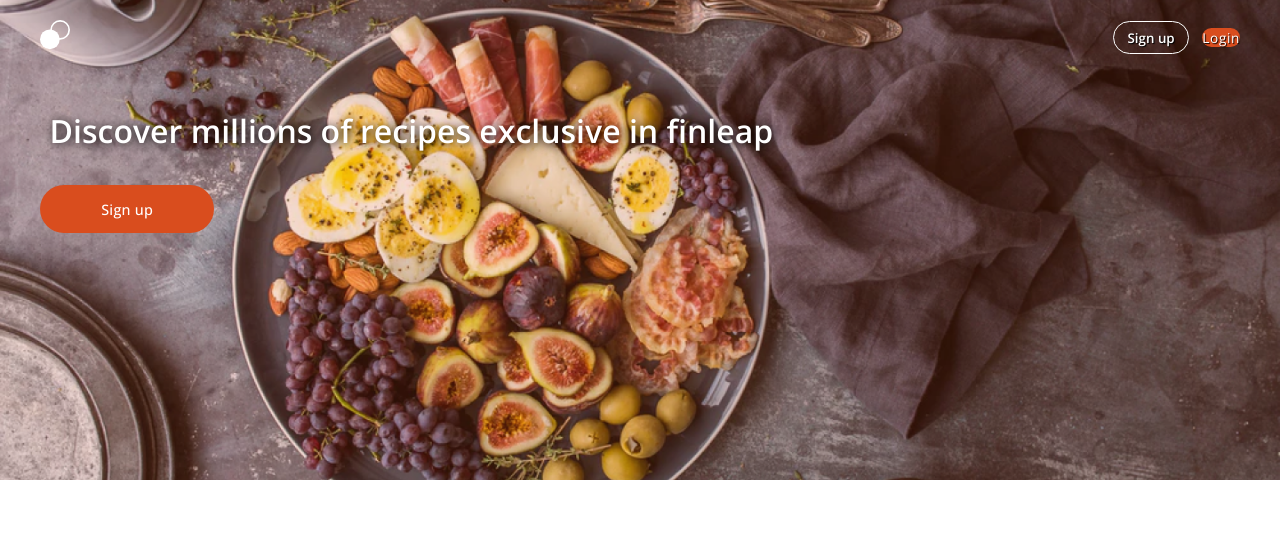
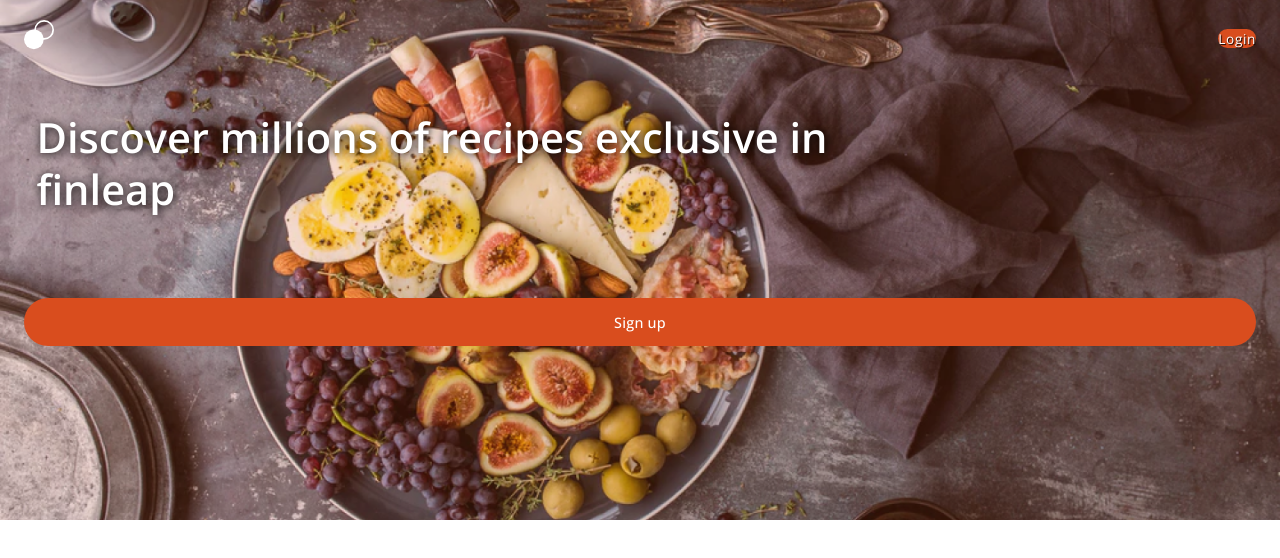
Before and after one commit to Android789515/recipe-site, a Next.js app: page / in a window 1280 px wide. Shown: the top 558 px of the page. Built offline with nearby package versions, Linux system fonts and the light colour scheme.

Commit message:
Redoing CSS breakpoints to account for the recipe calculator modal when it's added.

```diff
--- a/styles/homepage/hero-section/HeroBody.module.scss
+++ b/styles/homepage/hero-section/HeroBody.module.scss
@@ -14,25 +14,56 @@
   color: #fff;
 
   padding: 0 .3em;
-  margin-bottom: 2.15rem;
+  margin-bottom: .96em;
 }
 
-$firstTitleBreakpoint: 338px;
-$secondTitleBreakpoint: 362px;
-@media (min-width: $firstTitleBreakpoint) {
+// Before first section breakpoint
+$mobile-firstTitleGrowth: 338px;
+$mobile-secondTitleGrowth: 362px;
+@media (min-width: $mobile-firstTitleGrowth) {
   .heroTitle {
     font-size: 2rem;
   }
 }
 
-@media (min-width: $secondTitleBreakpoint) {
+@media (min-width: $mobile-secondTitleGrowth) {
   .heroTitle {
     font-size: 2.2rem;
   }
 }
 
-@media (min-width: HeroSection.$firstSectionBreakpoint) {
+@media (min-width: HeroSection.$exitMobileBreakpoint) {
   .heroTitle {
     font-size: 2rem;
+
+    margin-bottom: 2em;
   }
 }
+
+// After first section breakpoint
+$firstTitleGrowth: 392px;
+$secondTitleGrowth: 426px;
+$thirdTitleGrowth: 456px;
+@media (min-width: $firstTitleGrowth) {
+  .heroTitle {
+    font-size: 2.2rem;
+  }
+}
+
+@media (min-width: $secondTitleGrowth) {
+  .heroTitle {
+    font-size: 2.4rem;
+  }
+}
+
+@media (min-width: $thirdTitleGrowth) {
+  .heroTitle {
+    font-size: 2.6rem;
+  }
+}
+
+@media (min-width: HeroSection.$heroTitleResizeBreakpoint) {
+  .heroTitle {
+    max-width: 75%;
+  }
+}
--- a/styles/homepage/hero-section/HeroHeader.module.scss
+++ b/styles/homepage/hero-section/HeroHeader.module.scss
@@ -5,3 +5,7 @@
   justify-content: space-between;
   align-items: center;
 }
+
+.btns {
+
+}
--- a/styles/homepage/hero-section/HeroHeaderSignupBtn.module.scss
+++ b/styles/homepage/hero-section/HeroHeaderSignupBtn.module.scss
@@ -2,6 +2,8 @@
 @use 'HeroSection.module';
 
 .signupBtn {
+  font-size: inherit;
+
   display: none;
 
   background: none;
@@ -20,13 +22,3 @@
 
   margin: 0;
 }
-
-@media (min-width: HeroSection.$firstSectionBreakpoint) {
-  .signupBtn {
-    display: inline-block;
-  }
-
-  .signupText {
-    padding: .5em 1em;
-  }
-}
--- a/styles/homepage/hero-section/HeroLoginBtn.module.scss
+++ b/styles/homepage/hero-section/HeroLoginBtn.module.scss
@@ -3,6 +3,8 @@
 
 .loginBtn {
   composes: btn from '../../generic-components/Button.module.scss';
+
+  font-size: inherit;
 
   background: none;
 }
@@ -25,9 +27,3 @@
 
   margin: 0;
 }
-
-@media (min-width: HeroSection.$firstSectionBreakpoint) {
-  .loginBtn {
-    margin-left: 1em;
-  }
-}
--- a/styles/homepage/hero-section/HeroSection.module.scss
+++ b/styles/homepage/hero-section/HeroSection.module.scss
@@ -8,11 +8,5 @@
   background-position: center;
 }
 
-$firstSectionBreakpoint: 370px;
-@media (min-width: $firstSectionBreakpoint) {
-  .heroSection {
-    height: 60vh;
-
-    padding: 1.25em 2.5em;
-  }
-}
+$exitMobileBreakpoint: 370px;
+$heroTitleResizeBreakpoint: 566px;
--- a/styles/homepage/hero-section/HeroSignupBtn.module.scss
+++ b/styles/homepage/hero-section/HeroSignupBtn.module.scss
@@ -9,16 +9,6 @@
   font-weight: 500;
   letter-spacing: .25px;
 
-  padding: .95em 0;
+  padding: 1em 0;
   margin: 0;
 }
-
-@media (min-width: HeroSection.$firstSectionBreakpoint) {
-  .signupBtn {
-    width: initial;
-  }
-
-  .signupText {
-    padding: 1em 4.25em;
-  }
-}
```
